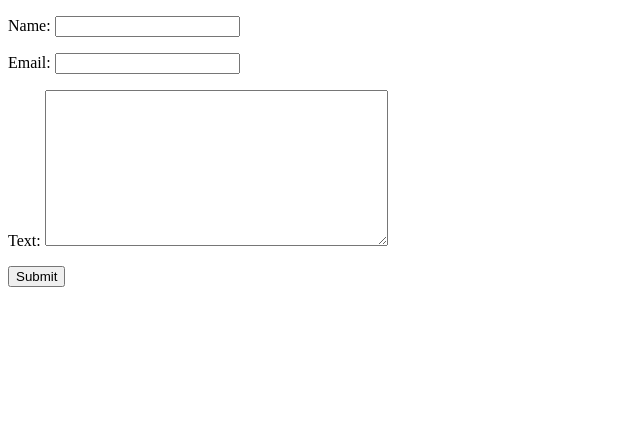
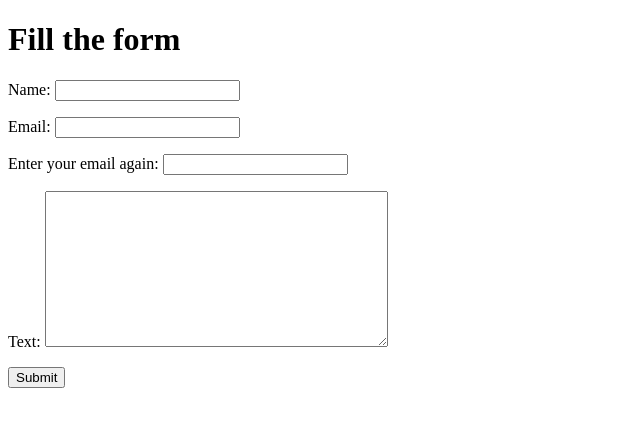
Before and after one commit to ashud1/python2database, a Django app: page /formpage/ in a window 1280 px wide. Shown: the top 427 px of the page, without its empty margins (0-640 px from the left). Run offline with Django 5.2, Linux system fonts and the light colour scheme.

Commit message:
django forms

```diff
--- a/mydjango/basicforms/basicapp/forms.py
+++ b/mydjango/basicforms/basicapp/forms.py
@@ -1,6 +1,28 @@
 from django import forms
+from django.core import validators
+
+# custome validation
+def check_for_z(value):
+    if value[0].lower()!='z':
+        raise forms.ValidationError("Needs to start with Z")
 
 class MyForm(forms.Form):
-    name=forms.CharField()
+    name=forms.CharField(validators=[check_for_z])
     email=forms.EmailField()
+    verify_email=forms.EmailField(label='Enter your email again')
     text=forms.CharField(widget=forms.Textarea)
+    botcatcher=forms.CharField(required=False,widget=forms.HiddenInput,validators=[validators.MaxLengthValidator(0)]) # hidden
+
+    # def clean_botcatcher(self):
+    #     botcatcher=self.cleaned_data['botcatcher']
+
+    #     if len(botcatcher)>0:
+    #         raise forms.ValidationError("GOTCHA BOT!")
+    #     return botcatcher
+    # all the form validation
+    def clean(self):
+        all_clean_data=super().clean()
+        email=all_clean_data["email"]
+        vemail=all_clean_data["verify_email"]
+        if email != vemail:
+            raise forms.ValidationError("Make sure email match!")
--- a/mydjango/basicforms/templates/basicapp/form_page.html
+++ b/mydjango/basicforms/templates/basicapp/form_page.html
@@ -6,6 +6,7 @@
     <title>Forms</title>
   </head>
   <body>
+    <h1>Fill the form</h1>
     <div class="container">
       <form method="post">
         {{form.as_p}} {% csrf_token %}
```
